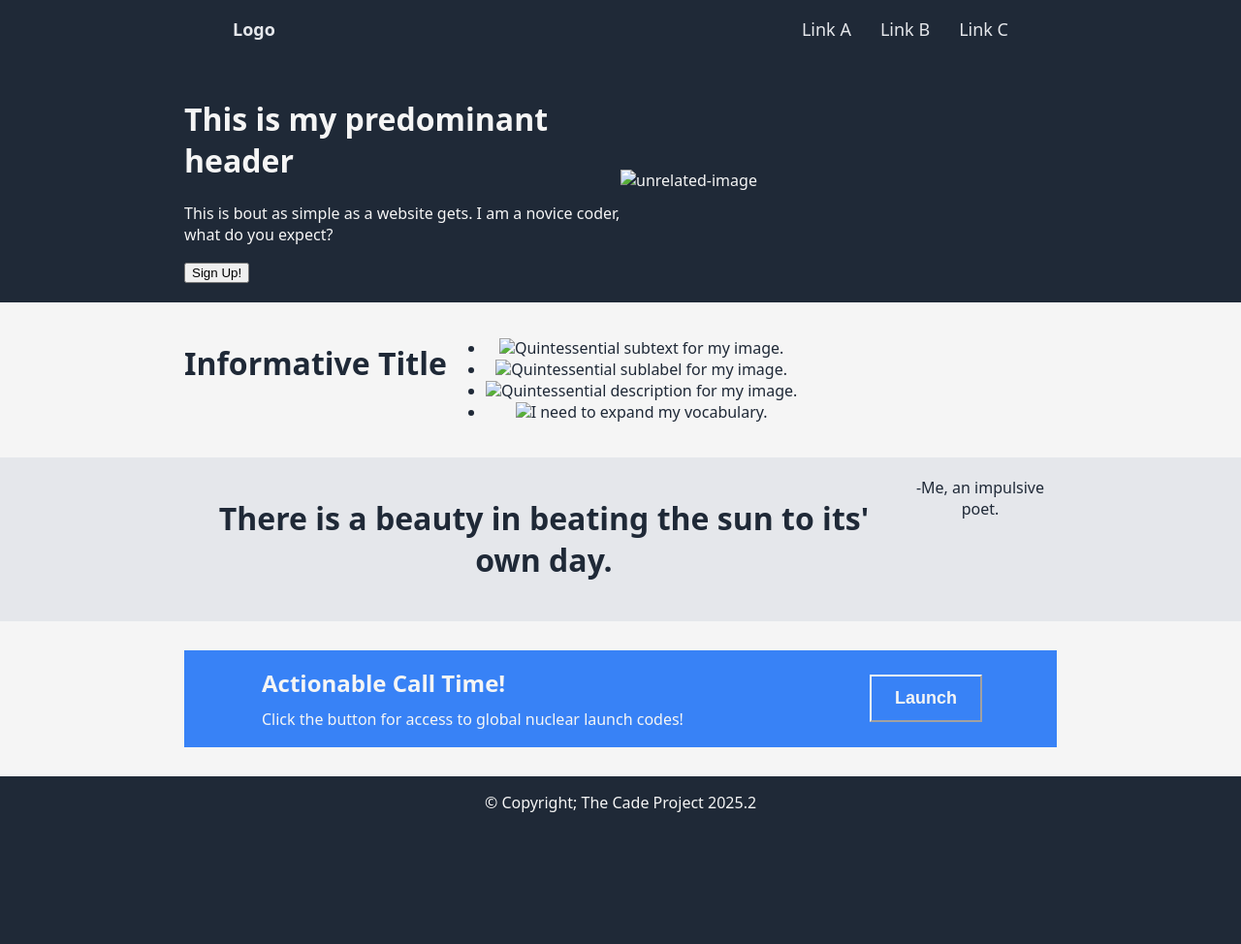
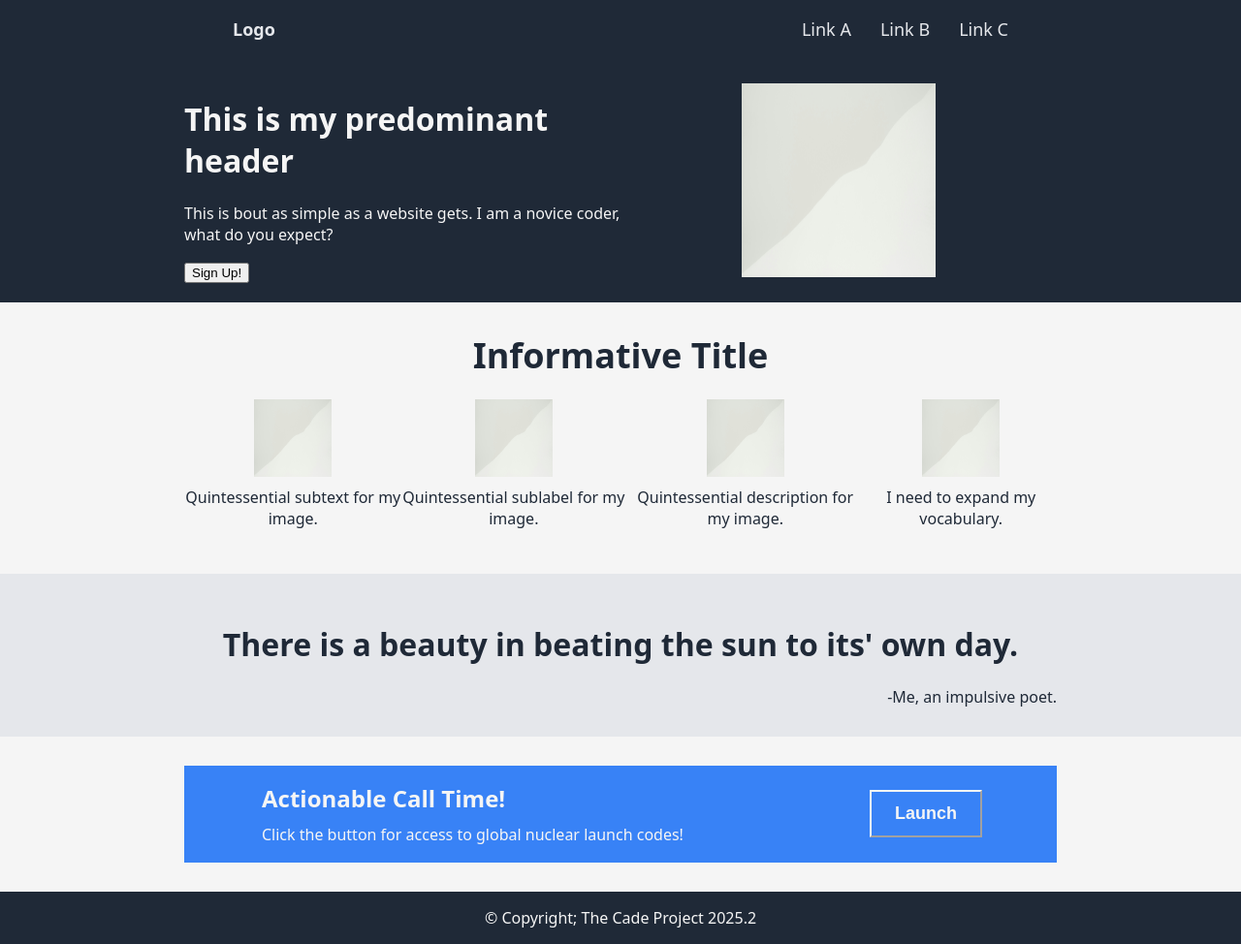
Before and after one commit to CadeDPronk/Live-Project-1, a plain HTML site: page index.html in a window 1280 px wide. Shown: the whole page at 97% size. Before the commit the page ends 855 px from the top, so only its background shows below. Drawn offline with Linux system fonts and the light colour scheme.

Commit message:
Images added, central content visually aligned

```diff
--- a/css/style.css
+++ b/css/style.css
@@ -68,7 +68,10 @@ padding:20px;
     width:50%;
 }
 .rda {
-    width:50%
+    width:50%;
+    display:flex;
+    justify-content: center;
+    align-items: center;
 }
 .secb
 {
@@ -76,14 +79,63 @@ padding:20px;
     background-color:whitesmoke;
     color:#1f2937;
     text-align:center;
+
+}
+.secb .content {
+    display:flex;
+    justify-content: space-between;
+    align-items: center;
+    padding: 30px 40px;
+    width:900px;
+    flex-direction:column;
+
+}
+.secb h1 {
+    font-size:36px;
+    font-weight:900px;
+    margin-bottom:5px;
+    margin-top:0;
+    padding:0;
+}
+.secb ul {
+    display:flex;
+    justify-content: space-evenly;
+    align-items: center;
+    padding:0;
+
+}
+.secb li {
+    list-style-type: none;
+    font-size:16px;
+    font-weight:500;
+    margin:0;
+    padding:0;
+    display:flex;
+    flex-direction:column;
+    justify-content: center;
+    align-items: center;
+    gap:10px;
 }
 .secc {
     background-color: #E5E7EB;
     color:#1f2937;
     width:100%;
-    text-align: center;
     display:flex;
-
+}
+.secc .content {
+    display:flex;
+    justify-content:center;
+    align-items: center;
+    padding: 30px 40px;
+    width:900px;
+    flex-direction:column;
+}
+.secc h1 {
+    text-align:center;
+}
+.secc .content p2 {
+    text-align:end;
+    align-self:flex-end;
 }
 .secd{
     background-color: whitesmoke;
--- a/index.html
+++ b/index.html
@@ -21,16 +21,16 @@
             <h1>This is my predominant header</h1>
             <p>This is bout as simple as a website gets. I am a novice coder, what do you expect?</p>
             <button type="button" placeholder="Sign Up!">Sign Up!
-       </button></div><div class="rda"><img src="#" alt="unrelated-image"></div>
+       </button></div><div class="rda"><img src="./images/refimg.jpg" width="200px" height="200px" alt="unrelated-image" ></div>
     </div>
 
         <div class="secb"><div class="content">
             <h1>Informative Title</h1>
             <ul>
-                <li><img src="#">Quintessential subtext for my image.</li>
-                <li><img src="#">Quintessential sublabel for my image.</li>
-                <li><img src="#">Quintessential description for my image.</li>
-                <li><img src="#">I need to expand my vocabulary.</li>
+                <li><img src="./images/refimg.jpg" width="80px" height="80px">Quintessential subtext for my image.</li>
+                <li><img src="./images/refimg.jpg"width="80px" height="80px">Quintessential sublabel for my image.</li>
+                <li><img src="./images/refimg.jpg"width="80px" height="80px">Quintessential description for my image.</li>
+                <li><img src="./images/refimg.jpg"width="80px" height="80px">I need to expand my vocabulary.</li>
             </ul>
         </div></div>
 
```
Also changed, not shown: images/refimg.jpg (added).
